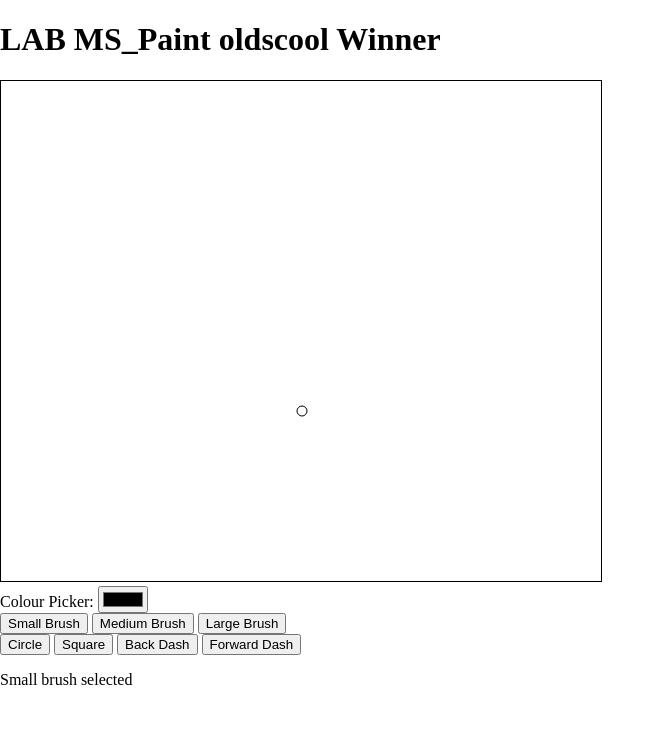
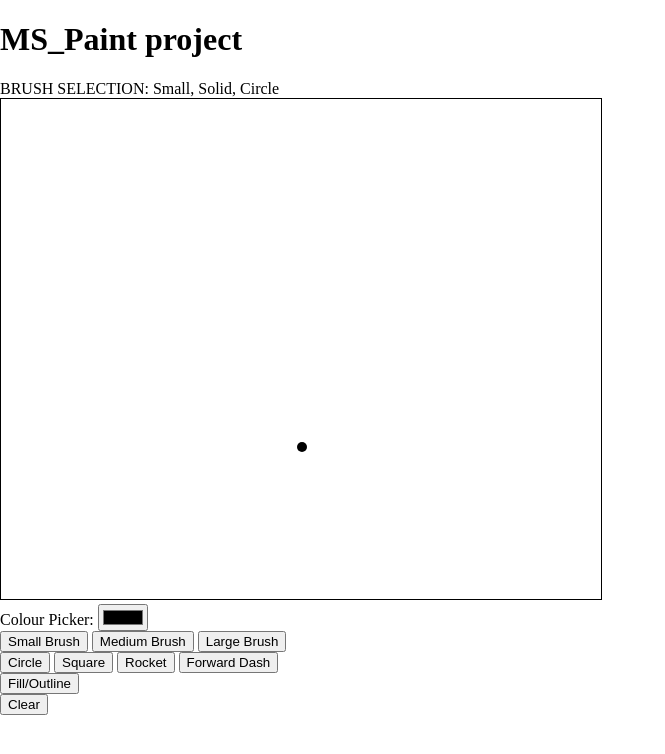
Before and after one commit to strayllama/ms_paint_Canvas_lab, a website: page index.html in a window 1280 px wide. Both pictures are taken after a click on the element 301 px from the left and 330 px from the top of the page. Shown: the whole page, without its empty margins (0-665 px from the left). Drawn offline with Linux system fonts and the light colour scheme.

Commit message:
Added clear button, got all functions working.

```diff
--- a/index.html
+++ b/index.html
@@ -6,7 +6,12 @@
   <link rel='stylesheet' type='text/css' href='main.css'>
 </head>
 <body>
-  <h1>LAB MS_Paint oldscool Winner</h1>
+  <h1>MS_Paint project</h1>
+  <div>
+    <a id="brush-size-text"></a>
+    <a id="fill-option-text"></a>
+    <a id="brush-style-text"></a>
+  </div>
   <canvas id="main-canvas" width="600" height="500">
   </canvas>
   <br/>
@@ -22,11 +27,12 @@
   <div id='brush-shape'>
     <button type="button" id="circle">Circle</button>
     <button type="button" id="square">Square</button>
-    <button type="button" id="back-dash">Back Dash</button>
+    <button type="button" id="rocket">Rocket</button>
     <button type="button" id="forward-dash">Forward Dash</button>
   </div>
-
-  <p id="brush-type-text"></p>
-  <p id="brush-size-text"></p>
+  <div id='fill-choice'>
+    <button type="button" id='fill-toggle'>Fill/Outline</button>
+  </div>
+  <button type="button" id="clear">Clear</button>
 </body>
 </html>
--- a/public/app.js
+++ b/public/app.js
@@ -1,48 +1,109 @@
 const app = function () {
   const canvas = document.getElementById('main-canvas')
   const context = canvas.getContext('2d');
-  let brushSize = 5;
 
   const setBrushSizeText = function (size) {
     const brushSizeText = document.getElementById('brush-size-text');
-    brushSizeText.textContent = `${size} brush selected`;
+    brushSizeText.textContent = `BRUSH SELECTION: ${size}, `;
   };
 
+  const setBrushStyleText = function (style) {
+    const brushStyleText = document.getElementById('brush-style-text');
+    brushStyleText.textContent = `${style}`;
+  };
+
+  const setFillText = function (fill) {
+    const fillOptionText = document.getElementById('fill-option-text');
+    fillOptionText.textContent = ` ${fill}, `;
+  };
+
+  const drawCircle = function (x, y, size, fillType){
+    context.beginPath();
+    context.arc(x, y, size, 0, 2 * Math.PI * 2);
+    fillType()
+  };
+
+  const drawSquare = function (x, y, size1, fillType){
+    const size = size1 * 2;
+    context.beginPath();
+    context.moveTo(x, y);
+    context.lineTo(x, y+size);
+    context.lineTo(x+size, y+size);
+    context.lineTo(x+size, y);
+    context.closePath();
+    fillType();
+  };
+
+  const drawRocket = function (x, y, size, fillType){
+    context.beginPath();
+    context.arc(x, y, size, 0, 1 * Math.PI, -1);
+    context.lineTo(x+(size), y+(size*5));
+    context.arc(x+(size*1.5), y+(size*5.5), size*2, 0, 1 * Math.PI, -1);
+    context.arc(x-(size*1.5), y+(size*5.5), size*2, 0, 1 * Math.PI);
+    context.closePath();
+    fillType()
+  };
+
+  const setSolidFill = function () {
+    return context.fill();
+  }
+  const setOutlineFill = function () {
+    return context.stroke();
+  }
+
+  let mousedown = false;
+  let fillType = setSolidFill;
+  let brushSize = 5;
+  let brushStyle = drawCircle;
   setBrushSizeText("Small");
-
+  setFillText("Solid");
+  setBrushStyleText("Circle");
 
 
   const changeColour = function () {
     context.strokeStyle = this.value;
+    context.fillStyle = this.value;
   };
 
   const colourPicker = document.getElementById('input-colour');
   colourPicker.addEventListener('change', changeColour);
 
+  // need to check if mouse is down or not the whole time....?
+  canvas.addEventListener('mousedown', function () {
+    mousedown = true;
+  });
 
-  const drawCircle = function (x, y, size){
-  //  context.strokeStyle = 'hotpink';
-    context.beginPath();
-    context.arc(x, y, size, 0, 2 * Math.PI * 2);
-    context.stroke();
-  };
+  canvas.addEventListener('mouseup', function () {
+    mousedown = false;
+  });
 
   // MAIN CLICK AND DRAW - need to be changed to match brush type
   canvas.addEventListener('click', function (event){
-    drawCircle(event.layerX, event.layerY, brushSize);
-    console.log(event);
+    brushStyle(event.layerX, event.layerY, brushSize, fillType);
   });
 
+  const drawAway = function () {
+    if (mousedown) {
+      brushStyle(event.layerX, event.layerY, brushSize, fillType);
+    };
+  };
 
+  canvas.addEventListener('mousemove', function () {
+    drawAway();
+  });
+
+// BUTTON OPTIONS:
   const smallBrushButton = document.getElementById('small-brush');
   smallBrushButton.addEventListener('click', function () {
     setBrushSizeText("Small");
     brushSize = 5;
   });
+
   const mediumBrushButton = document.getElementById('medium-brush');
   mediumBrushButton.addEventListener('click', function () {
     setBrushSizeText("Medium");
     brushSize = 30;
+
   });
   const largeBrushButton = document.getElementById('large-brush');
   largeBrushButton.addEventListener('click', function () {
@@ -50,29 +111,40 @@
     brushSize = 100;
   });
 
+  const circleBrushButton = document.getElementById('circle');
+  circleBrushButton.addEventListener('click', function () {
+    setBrushStyleText("Circle");
+    brushStyle = drawCircle;
+  });
 
+  const squareBrushButton = document.getElementById('square');
+  squareBrushButton.addEventListener('click', function () {
+    setBrushStyleText("Square");
+    brushStyle = drawSquare;
+  });
 
+  const rocketBrushButton = document.getElementById('rocket');
+  rocketBrushButton.addEventListener('click', function () {
+    setBrushStyleText("Rocket");
+    brushStyle = drawRocket;
+  });
 
-    // context.fillStyle = 'salmon';
-    // context.fillRect(10,10,50,50);
-    // context.fillStyle = 'lightgreen';
-    // context.fillRect(40,40,150,150);
-    // context.strokeRect(100,100,50,50);
-    //
-    // context.fillStyle = 'dodgerblue';
-    // context.beginPath();
-    // context.moveTo(140,200);
-    // context.lineTo(450,270);
-    // context.lineTo(75,370);
-    // context.closePath();
-    // context.fill();
-    //
-    // context.strokeStyle = 'yellow';
-    // context.beginPath();
-    // context.moveTo(350,350);
-    // context.arc(350,350, 50, 0.5, 2 * Math.PI * 1);
-    // context.closePath();
-    // context.stroke();
+  const clearButton = document.getElementById('clear');
+  clearButton.addEventListener('click', function () {
+    context.clearRect(0, 0, canvas.width, canvas.height);
+  });
+
+  const fillToggleButton = document.getElementById('fill-toggle');
+  fillToggleButton.addEventListener('click', function () {
+    if (fillType == setSolidFill) {
+      setFillText("Outline");
+      fillType = setOutlineFill;
+    }
+    else {
+      setFillText("Solid");
+      fillType = setSolidFill;
+    }
+  });
 
 }; // end of app
 
```
